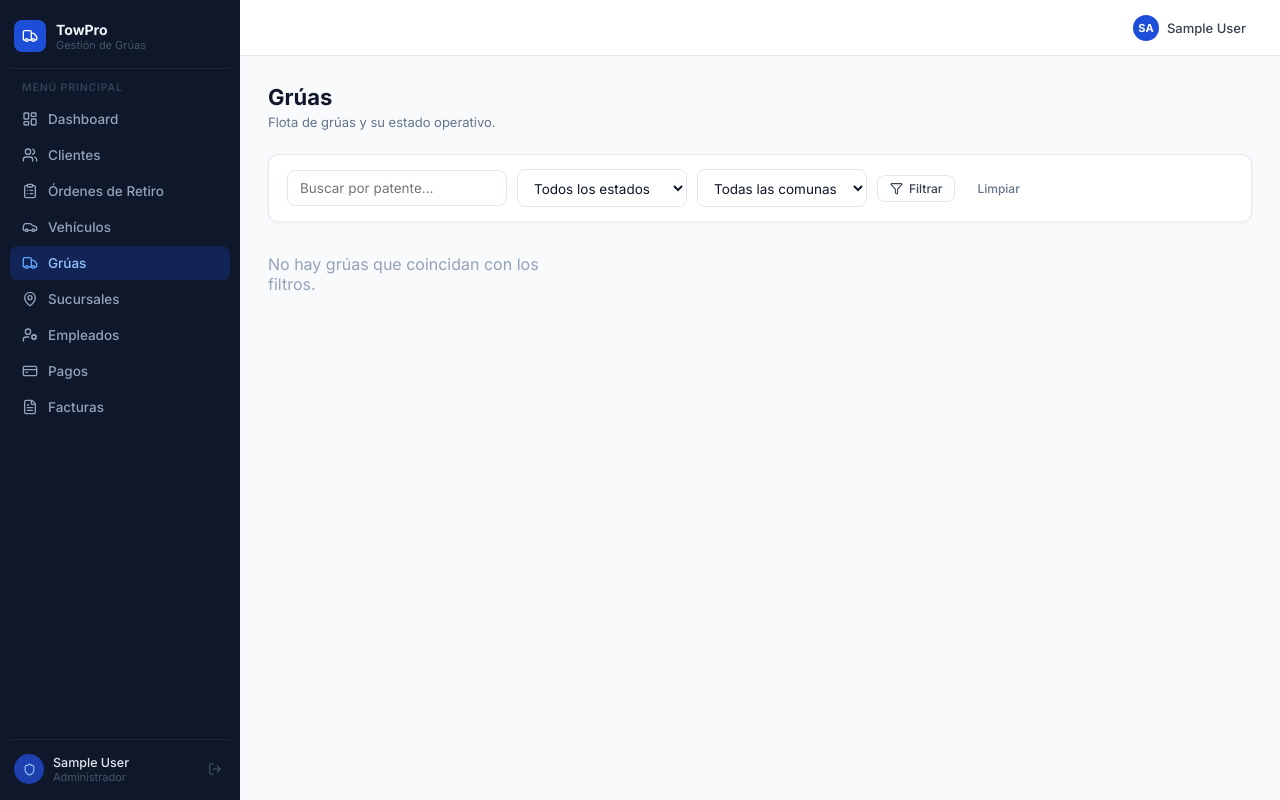
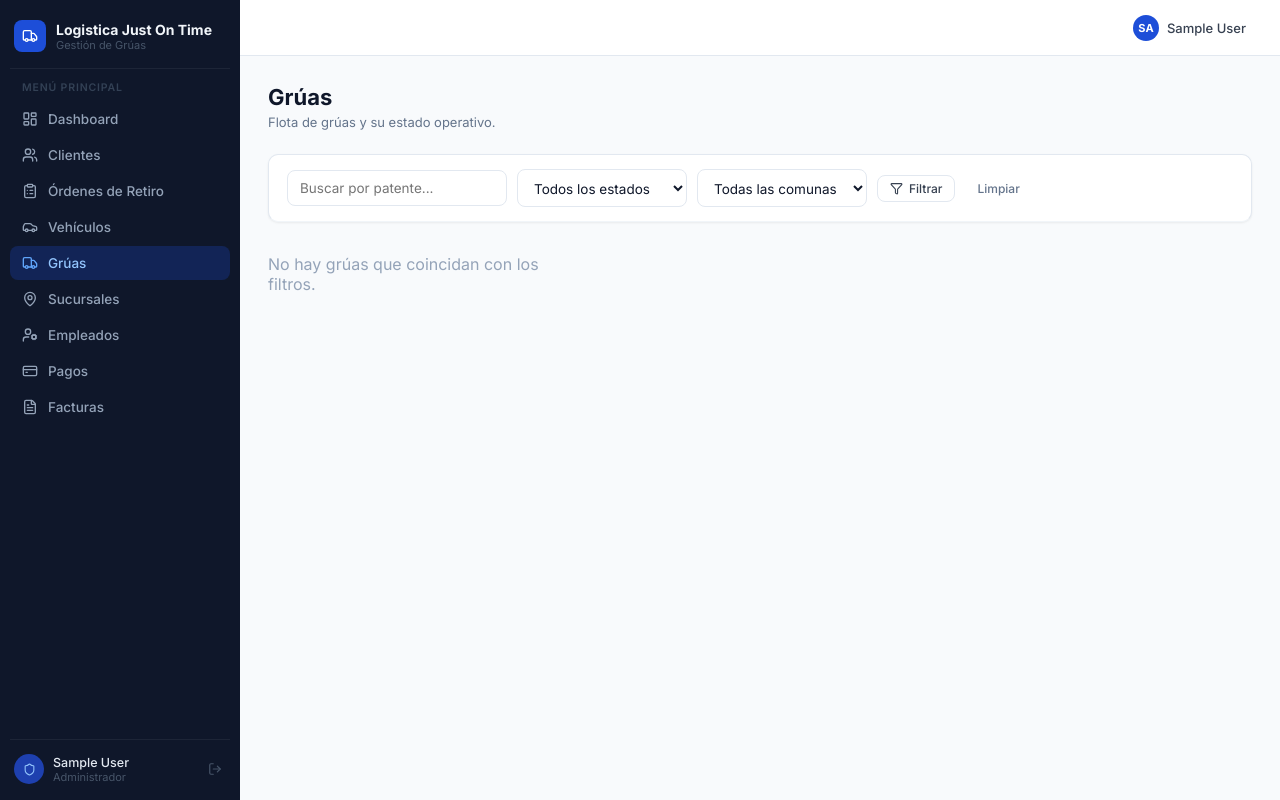
Before and after one commit to soda-caustica/bases, a Flask app: page /gruas in a window 1280 px wide. Run offline with Flask 3, Linux system fonts and the light colour scheme; the visitor is signed in with stand-in values (Sample User, id 1); data that the repository does not hold is empty; some libraries are stand-ins or nearby versions.

Commit message:
se cambio nombre de empresa al correcto

```diff
--- a/flaskr/static/app.css
+++ b/flaskr/static/app.css
@@ -1,7 +1,3 @@
-/* ==========================================================================
-   TowPro / VacunaGest-style Design System
-   Basado en el diseño de referencia (Figma) - Sistema de Gestión de Órdenes
-   ========================================================================== */
 
 @import url('https://fonts.googleapis.com/css2?family=Inter:wght@300;400;500;600;700;800&display=swap');
 
--- a/flaskr/templates/base.html
+++ b/flaskr/templates/base.html
@@ -3,7 +3,7 @@
 <head>
     <meta charset="UTF-8">
     <meta name="viewport" content="width=device-width, initial-scale=1.0">
-    <title>{% block title %}{% endblock %} - TowPro</title>
+    <title>{% block title %}{% endblock %} - Logistica Just On Time</title>
     <link rel="stylesheet" href="{{ url_for('static', filename='app.css') }}">
     <script src="https://unpkg.com/lucide@latest/dist/umd/lucide.js"></script>
 </head>
@@ -15,7 +15,7 @@
     <div class="sidebar-brand">
       <div class="sidebar-brand-icon"><i data-lucide="truck" style="width:16px;height:16px"></i></div>
       <div>
-        <p class="sidebar-brand-name">TowPro</p>
+        <p class="sidebar-brand-name">Logistica Just On Time</p>
         <p class="sidebar-brand-sub">Gestión de Grúas</p>
       </div>
     </div>
--- a/flaskr/templates/receipts/detail.html
+++ b/flaskr/templates/receipts/detail.html
@@ -14,7 +14,7 @@
     <div class="invoice-brand">
       <div class="invoice-brand-icon"><i data-lucide="truck" style="width:22px;height:22px"></i></div>
       <div>
-        <p style="margin:0; font-size:16px; font-weight:700; color:#0f172a;">TowPro Services</p>
+        <p style="margin:0; font-size:16px; font-weight:700; color:#0f172a;">Logistica Just On Time</p>
         <p style="margin:2px 0 0; font-size:12px; color:#64748b;">Asistencia Vehicular y Transporte de Vehículos</p>
       </div>
     </div>
@@ -68,7 +68,7 @@
   </div>
 
   <div class="invoice-footer">
-    TowPro Services · Av. Alameda 1234, Santiago · billing@towpro.cl
+     Logistica JustOnTime· Av. Alameda 1234, Santiago · billing@towpro.cl
   </div>
 </div>
 {% endblock %}
```
